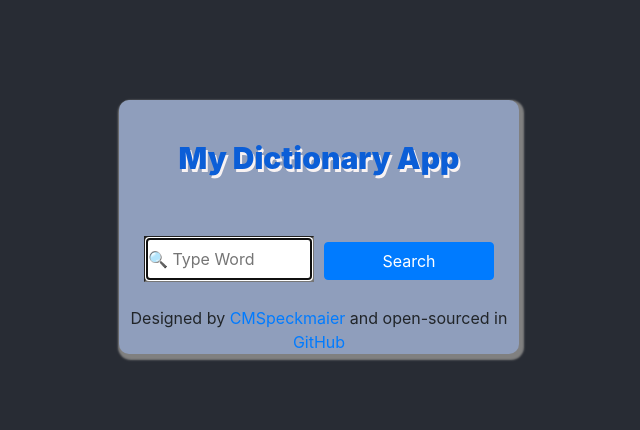
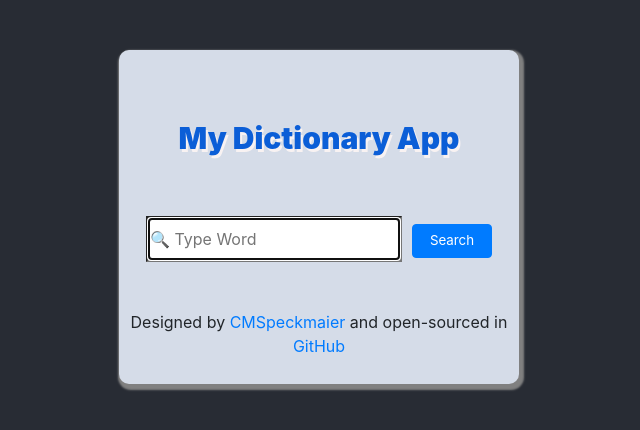
Before and after one commit to Cecille-SheCodes/cmsdictionaryapp, a React (Create React App) app: page / in a window 1280 px wide. Shown: the top 430 px of the page, without its empty margins (321-961 px from the left). Built offline with nearby package versions, Linux system fonts and the light colour scheme.

Commit message:
added the components for Results and Meaning

```diff
--- a/package.json
+++ b/package.json
@@ -31,6 +31,7 @@
       "not op_mini all"
     ],
     "development": [
+      "@babel/plugin-proposal-private-property-in-object",
       "last 1 chrome version",
       "last 1 firefox version",
       "last 1 safari version"
--- a/src/App.css
+++ b/src/App.css
@@ -5,8 +5,9 @@ body{
 
 .App {
   display: block;
-  background-color: #8f9ebc;
-  margin: 100px auto;
+  background-color: #d5dce8;
+  margin: 50px auto;
+  padding: 10px;
   max-width: 400px;
   text-align: center;
   border-radius: 10px;
@@ -26,6 +27,15 @@ body{
 
 input{
   line-height: 40px;
-  max-width: 170px;
   margin: auto 5px;
+
 }
+
+.btn{
+max-width: 80px;
+font-size: smaller;
+}
+
+.Meaning{
+  margin-top: 20px;
+}
--- /dev/null
+++ b/src/Meaning.js
@@ -0,0 +1,24 @@
+import React from "react";
+
+
+export default function Meaning (props){
+    console.log(props.meaning);
+    return (
+      <div>
+        <div className="Meaning">
+        <h5>{props.meaning.partOfSpeech}</h5>
+
+        {props.meaning.definitions.map(function (definition, index)
+        { return (
+          <div key={index}>
+            <br/>
+            <p>{definition.definition}</p>
+             <em class="text-primary" mt="1">{definition.example}</em>
+          </div>
+        );
+        })}
+      </div>
+        <hr/>
+      </div>
+    );
+}
--- /dev/null
+++ b/src/Results.js
@@ -0,0 +1,34 @@
+import React from "react";
+import Meaning from "./Meaning";
+
+export default function Results (props){
+    console.log(props.data);
+   console.log(props.data.word);
+    console.log(props.data.phonetic);
+
+
+    if (props.data){
+    return (
+      <div className="results">
+        <h1>{props.data.word}</h1>
+        <h5>{props.data.phonetic}</h5>
+        <div>
+          <audio controls src={props.data.phonetics[0].audio} />
+
+        </div>
+
+    {props.data.meanings.map(function (meaning, index){
+return (
+    <div key={index}>
+        <Meaning meaning= {meaning}/>
+    </div>
+)
+    })
+    }
+
+        </div>
+    );}
+    else{
+        return null;
+    }
+}
--- a/src/SearchForm.js
+++ b/src/SearchForm.js
@@ -1,13 +1,16 @@
 import React, {useState} from "react";
 import "./App.css";
 import axios from "axios";
+import Results from "./Results";
 
 export default function SearchForm () {
 
     let [keyword,setKeyword] = useState("");
+    let [results, setResults] = useState(false);
 
     function HandleResponse(response){
-        console.log(response.data[0]);
+        console.log(response.data);
+        setResults(response.data[0]);
     }
 
     function Search(event){
@@ -25,7 +28,7 @@ export default function SearchForm () {
 
 
     return (
-      <div>
+      <div className="SearchedWord">
         <form >
           <input
             type="search"
@@ -35,6 +38,8 @@ export default function SearchForm () {
           />
           <input className="btn btn-primary" value="Search" onClick={Search}/>
         </form>
+        <br/>
+        <Results data={results}/>
       </div>
     );
 }
```
